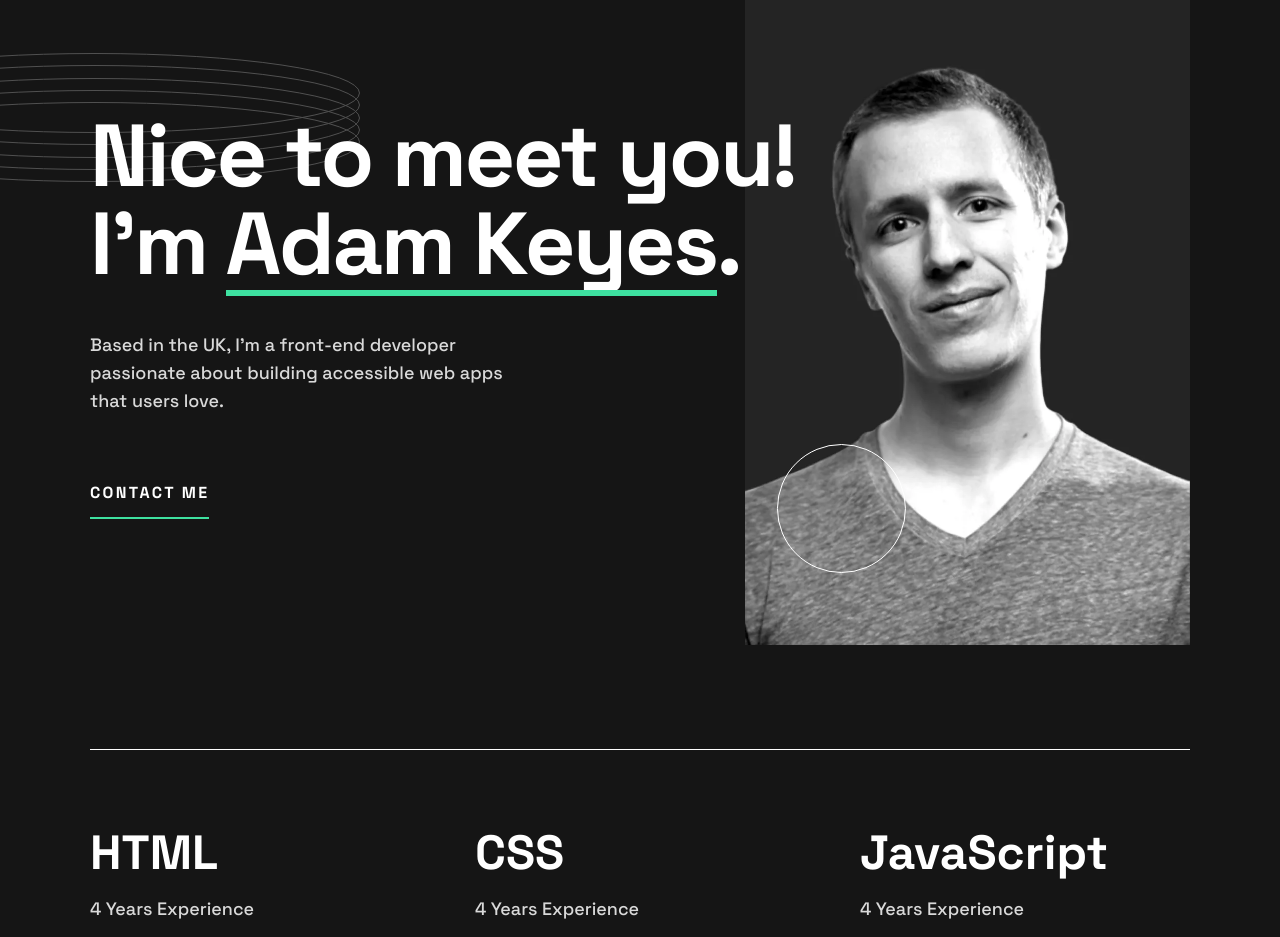
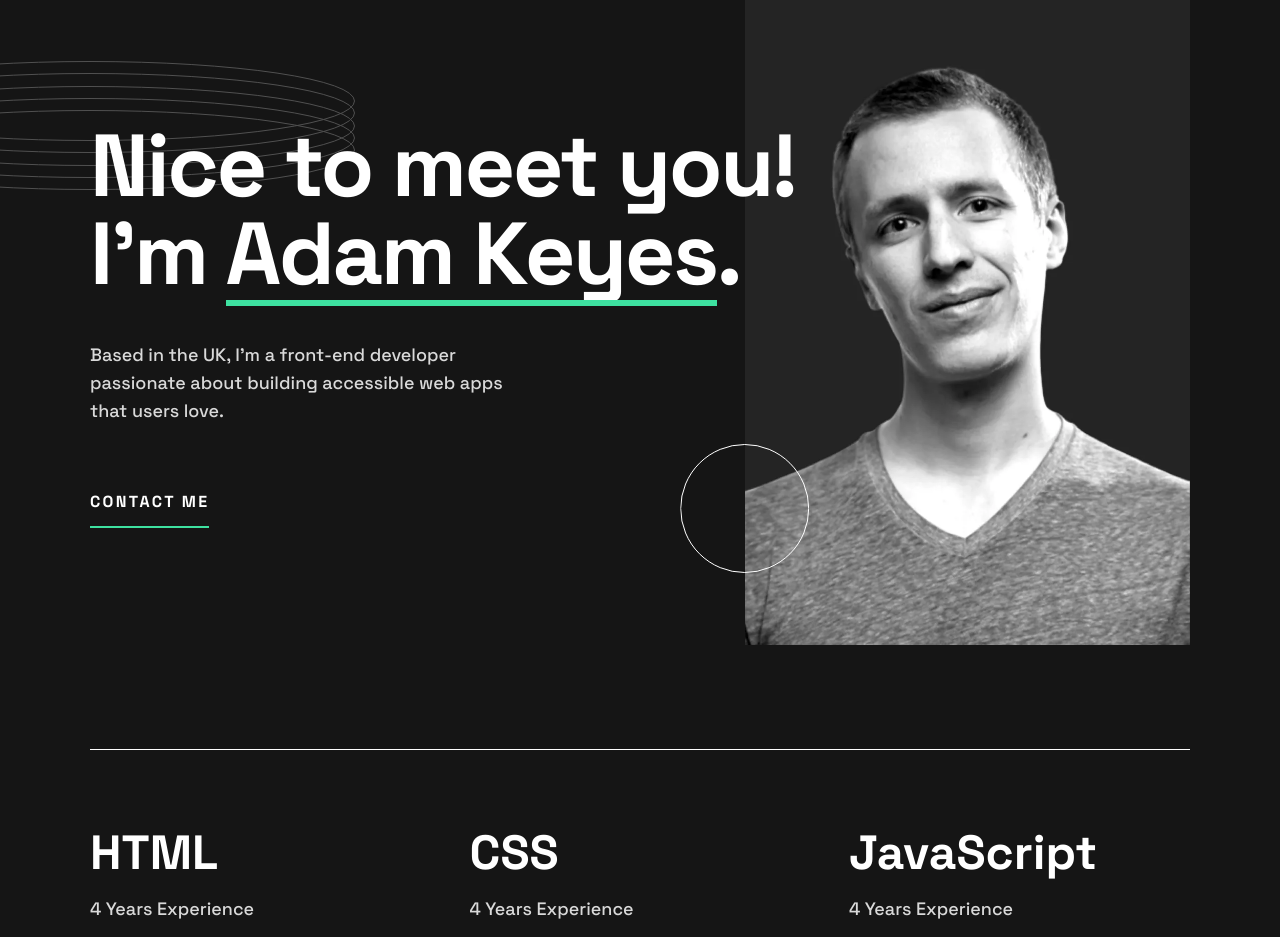
Before and after one commit to Loniewski02/portfolio, a plain HTML site: page index.html in a window 1280 px wide. Shown: the part 75-1012 px from the top of the page. Drawn offline with Linux system fonts and the light colour scheme; files whose address does not match are found by name.

Commit message:
changed hero imgs position

```diff
--- a/src/sass/style.scss
+++ b/src/sass/style.scss
@@ -369,13 +369,13 @@ body {
 			max-height: 720px;
 
 			&-rings {
-				top: 8em;
+				top: 8.5em;
 				left: -1200px;
 			}
 
 			&-circle {
 				bottom: 10%;
-				transform: translateX(-245%);
+				transform: translateX(-320%);
 			}
 
 			&-profile {
@@ -386,7 +386,7 @@ body {
 		}
 
 		&__info {
-			margin-top: 2em;
+			margin-bottom: 0em;
 			max-width: 600px;
 
 			&-title {
@@ -406,12 +406,12 @@ body {
 
 	.skills {
 		padding: 0 2em 8.8em;
-		background-position: 80vw 90%;
+		background-position: 80vw 80%;
 		&__line {
 			margin-bottom: 4.5em;
 		}
 		&__box {
-			width: 30%;
+			width: 31%;
 		}
 	}
 }
@@ -428,7 +428,7 @@ body {
 	.header {
 		&__hero {
 			&-rings {
-				left: -1360px;
+				left: -1365px;
 			}
 
 			&-profile {
```
Also changed, not shown: dist/css/style.min.css.
